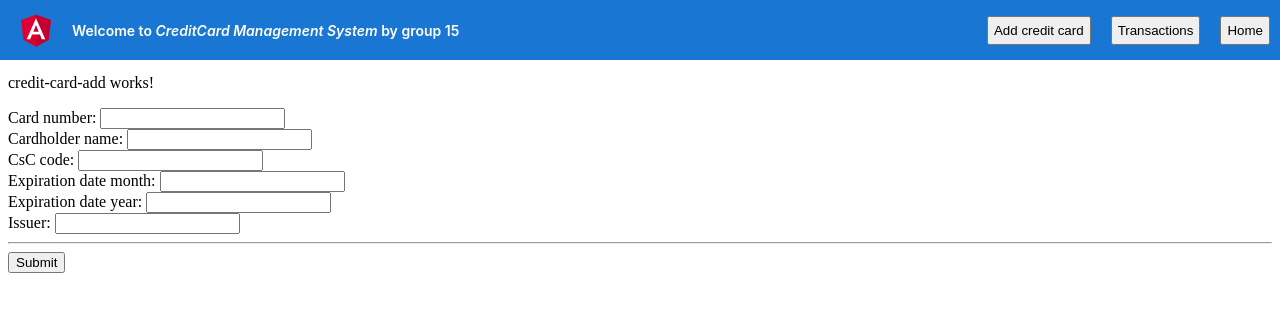
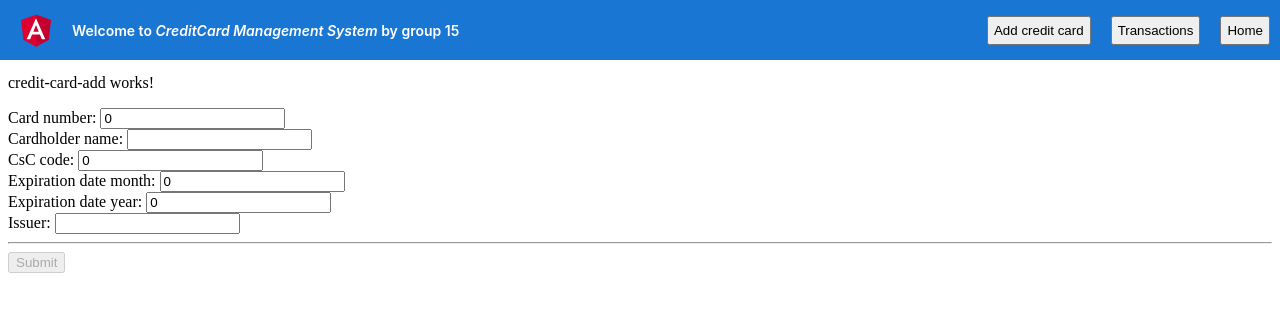
Before and after one commit to filip8600/CreditCardManagementSystem, an Angular app: page /addCreditCard in a window 1280 px wide. Shown: the top 312 px of the page. Built offline with nearby package versions, Linux system fonts and the light colour scheme.

Commit message:
Add Creditcard

```diff
--- a/src/app/Standalone Components/credit-card-add/credit-card-add.component.html
+++ b/src/app/Standalone Components/credit-card-add/credit-card-add.component.html
@@ -3,22 +3,37 @@
   <div class="form-wrapper">
     <label for="card_number">Card number: </label>
     <input type="number" formControlName="card_number" />
+    <div *ngIf="card_number.invalid && card_number.touched">
+      Number needs to be between 7 and 16 digits.
+    </div>
     <br />
     <label for="cardholder_name">Cardholder name: </label>
     <input type="text" formControlName="cardholder_name" />
+    <div *ngIf="cardholder_name.invalid && cardholder_name.touched">
+      Required
+    </div>
     <br />
     <label for="csc_code">CsC code: </label>
     <input type="number" formControlName="csc_code" />
+    <div *ngIf="csc_code.invalid && csc_code.touched">
+      Needs to be 3 digits long (100-999)
+    </div>
     <br />
     <label for="expiration_date_month">Expiration date month: </label>
-    <input type="text" formControlName="expiration_date_month" />
+    <input type="number" formControlName="expiration_date_month" />
+    <div *ngIf="expiration_date_month.invalid && expiration_date_month.touched">
+      Must be between 1-12
+    </div>
     <br />
     <label for="expiration_date_year">Expiration date year: </label>
-    <input type="text" formControlName="expiration_date_year" />
+    <input type="number" formControlName="expiration_date_year" />
+    <div *ngIf="expiration_date_year.invalid && expiration_date_year.touched">
+      Required
+    </div>
     <br />
     <label for="issuer">Issuer: </label>
     <input type="text" formControlName="issuer" />
     <hr />
-    <button type="submit">Submit</button>
+    <button type="submit" [disabled]="!profileForm.valid">Submit</button>
   </div>
 </form>
--- a/src/app/Standalone Components/credit-card-add/credit-card-add.component.ts
+++ b/src/app/Standalone Components/credit-card-add/credit-card-add.component.ts
@@ -1,39 +1,75 @@
+import { CommonModule } from '@angular/common';
 import { Component, OnInit } from '@angular/core';
 import {
   FormBuilder,
   FormGroup,
   FormControl,
   Validators,
+  ValidationErrors,
 } from '@angular/forms';
 import { ReactiveFormsModule } from '@angular/forms';
+import {
+  CreditCardService,
+  CreditCard,
+} from 'src/app/Services/credit-card.service';
 
 @Component({
   standalone: true,
   selector: 'app-credit-card-add',
   templateUrl: './credit-card-add.component.html',
   styleUrls: ['./credit-card-add.component.scss'],
-  imports: [ReactiveFormsModule],
+  imports: [ReactiveFormsModule, CommonModule],
 })
 export class CreditCardAddComponent implements OnInit {
   profileForm = this.formbuilder.group({
     card_number: [
-      '',
-      [Validators.required, Validators.minLength(7), Validators.maxLength(16)],
+      0,
+      [
+        Validators.required,
+        Validators.min(1000000),
+        Validators.max(1000000000000000),
+      ],
     ],
     cardholder_name: ['', [Validators.required]],
     csc_code: [
-      '',
-      [Validators.required, Validators.maxLength(3), Validators.minLength(3)],
+      0,
+      [Validators.required, Validators.max(999), Validators.min(100)],
     ],
-    expiration_date_month: ['', [Validators.required]],
-    expiration_date_year: ['', [Validators.required]],
+    expiration_date_month: [
+      0,
+      [Validators.required, Validators.min(1), Validators.max(12)],
+    ],
+    expiration_date_year: [0, [Validators.required]],
     issuer: [''],
   });
 
-  constructor(private formbuilder: FormBuilder) {}
+  constructor(
+    private formbuilder: FormBuilder,
+    private creditCardService: CreditCardService
+  ) {}
 
   onSubmit() {
-    console.log(this.profileForm.value);
+    if (this.profileForm.valid.valueOf() == true) {
+      console.log(this.profileForm.value);
+      var cardInfo = this.profileForm.value;
+      this.creditCardService.postCard(cardInfo as CreditCard).subscribe();
+    }
   }
+  get card_number(): FormControl {
+    return this.profileForm.get('card_number') as FormControl;
+  }
+  get cardholder_name(): FormControl {
+    return this.profileForm.get('cardholder_name') as FormControl;
+  }
+  get csc_code(): FormControl {
+    return this.profileForm.get('csc_code') as FormControl;
+  }
+  get expiration_date_month(): FormControl {
+    return this.profileForm.get('expiration_date_month') as FormControl;
+  }
+  get expiration_date_year(): FormControl {
+    return this.profileForm.get('expiration_date_year') as FormControl;
+  }
+
   ngOnInit(): void {}
 }
```
